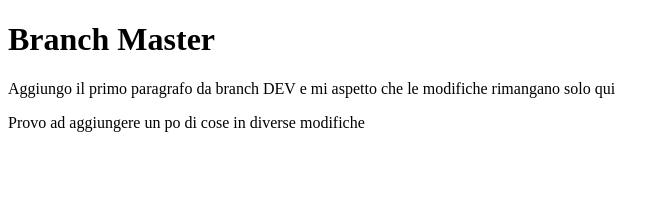
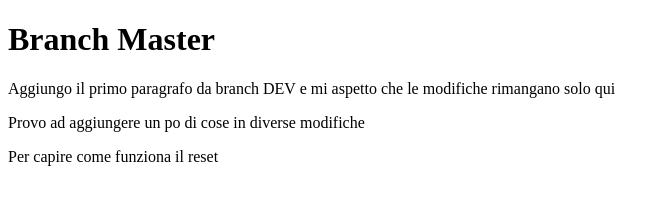
Before and after one commit to Mariarosaria25/first-progect, a plain HTML site: page index.html in a window 1280 px wide. Shown: the whole page, without its empty margins (0-670 px from the left). Drawn offline with Linux system fonts and the light colour scheme.

Commit message:
seconda modifica

```diff
--- a/index.html
+++ b/index.html
@@ -10,5 +10,7 @@
     <p>Aggiungo il primo paragrafo da branch DEV e mi aspetto che le modifiche rimangano solo qui</p>
     <p>Provo ad aggiungere un po di cose in diverse modifiche</p>
 
+    <p>Per capire come funziona il reset </p>
+
 </body>
 </html>
```
